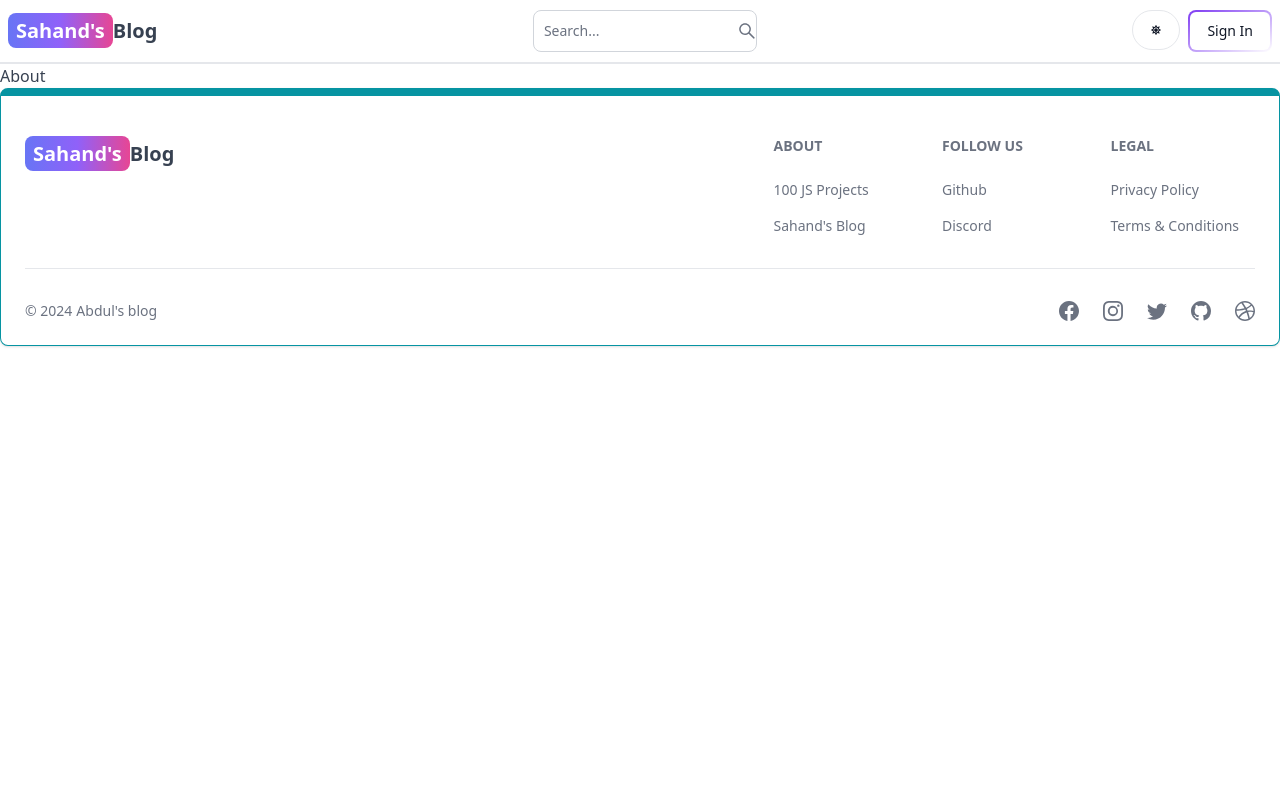
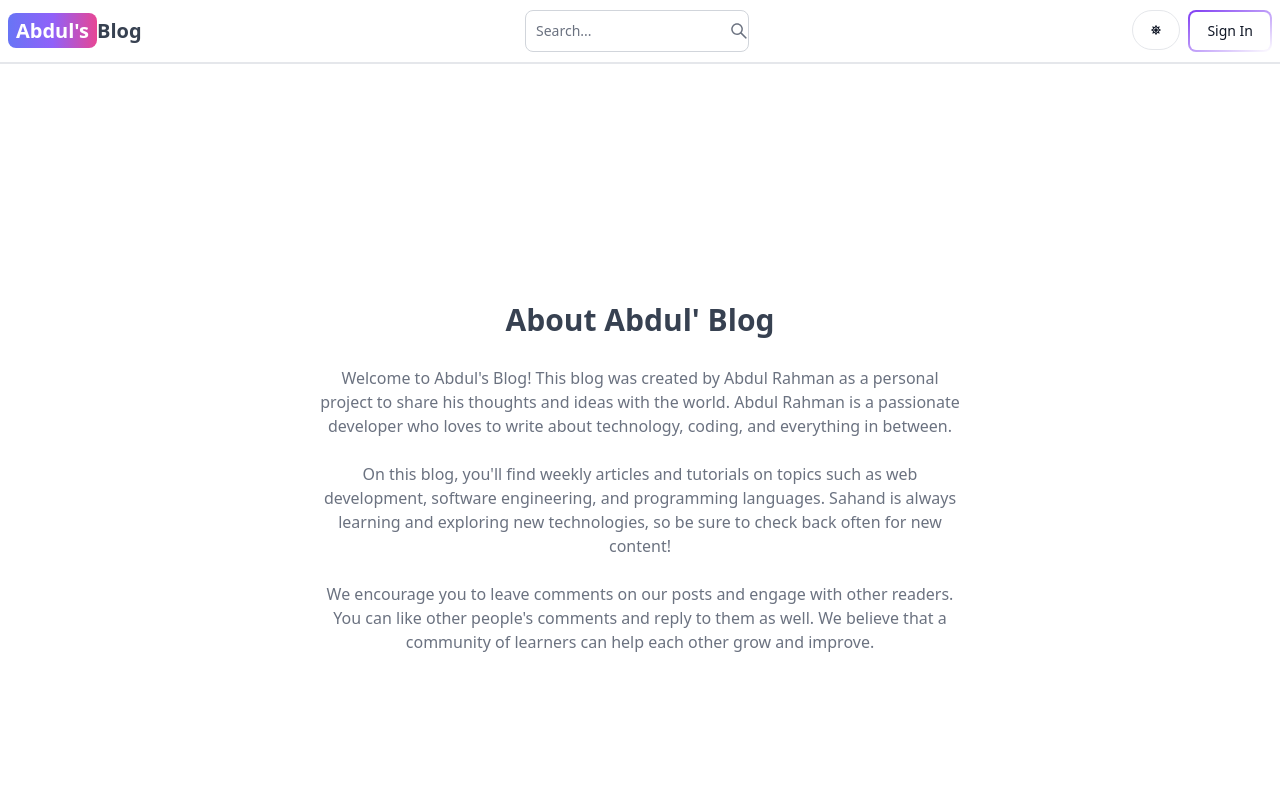
Before and after one commit to abdul8840/mern_blog, a React (Vite) app in the folder client/: page /about in a window 1280 px wide. Shown: the top 800 px of the page. Built offline with nearby package versions, Linux system fonts and the light colour scheme; no server answers.

Commit message:
add about page and project page ui

```diff
--- a/client/src/components/Footer.jsx
+++ b/client/src/components/Footer.jsx
@@ -38,16 +38,16 @@
               </Footer.LinkGroup>
             </div>
             <div>
-              <Footer.Title title='Follow us' />
+              <Footer.Title title='Nav Links' />
               <Footer.LinkGroup col>
+              <Footer.Link href='/'>Home</Footer.Link>
                 <Footer.Link
-                  href='https://www.github.com/sahandghavidel'
-                  target='_blank'
-                  rel='noopener noreferrer'
+                  href='/about'
                 >
-                  Github
+                  About
                 </Footer.Link>
-                <Footer.Link href='#'>Discord</Footer.Link>
+                <Footer.Link href='/projects'>Projects</Footer.Link>
+
               </Footer.LinkGroup>
             </div>
             <div>
--- a/client/src/components/Header.jsx
+++ b/client/src/components/Header.jsx
@@ -55,7 +55,7 @@
         className='self-center whitespace-nowrap text-sm sm:text-xl font-semibold dark:text-white'
       >
         <span className='px-2 py-1 bg-gradient-to-r from-indigo-500 via-purple-500 to-pink-500 rounded-lg text-white'>
-          Sahand's
+          Abdul's
         </span>
         Blog
       </Link>
--- a/client/src/pages/About.jsx
+++ b/client/src/pages/About.jsx
@@ -1,9 +1,35 @@
-import React from 'react'
+export default function About() {
+  return (
+    <div className='min-h-screen flex items-center justify-center'>
+      <div className='max-w-2xl mx-auto p-3 text-center'>
+        <div>
+          <h1 className='text-3xl font font-semibold text-center my-7'>
+            About Abdul' Blog
+          </h1>
+          <div className='text-md text-gray-500 flex flex-col gap-6'>
+            <p>
+              Welcome to Abdul's Blog! This blog was created by Abdul Rahman
+              as a personal project to share his thoughts and ideas with the
+              world. Abdul Rahman is a passionate developer who loves to write about
+              technology, coding, and everything in between.
+            </p>
 
-const About = () => {
-  return (
-    <div>About</div>
-  )
+            <p>
+              On this blog, you'll find weekly articles and tutorials on topics
+              such as web development, software engineering, and programming
+              languages. Sahand is always learning and exploring new
+              technologies, so be sure to check back often for new content!
+            </p>
+
+            <p>
+              We encourage you to leave comments on our posts and engage with
+              other readers. You can like other people's comments and reply to
+              them as well. We believe that a community of learners can help
+              each other grow and improve.
+            </p>
+          </div>
+        </div>
+      </div>
+    </div>
+  );
 }
-
-export default About
--- a/client/src/pages/Projects.jsx
+++ b/client/src/pages/Projects.jsx
@@ -1,9 +1,11 @@
-import React from 'react'
+import CallToAction from '../components/CallToAction';
 
-const Projects = () => {
+export default function Projects() {
   return (
-    <div>Projects</div>
+    <div className='min-h-screen max-w-2xl mx-auto flex justify-center items-center flex-col gap-6 p-3'>
+      <h1 className='text-3xl font-semibold'>Pojects</h1>
+      <p className='text-md text-gray-500'>Build fun and engaging projects while learning HTML, CSS, and JavaScript!</p>
+      <CallToAction />
+    </div>
   )
 }
-
-export default Projects
--- a/client/src/pages/SignIn.jsx
+++ b/client/src/pages/SignIn.jsx
@@ -49,7 +49,7 @@
         <div className='flex-1'>
           <Link to='/' className='font-bold dark:text-white text-4xl'>
             <span className='px-2 py-1 bg-gradient-to-r from-indigo-500 via-purple-500 to-pink-500 rounded-lg text-white'>
-              Sahand's
+              Abdul's
             </span>
             Blog
           </Link>
--- a/client/src/pages/SignUp.jsx
+++ b/client/src/pages/SignUp.jsx
@@ -50,7 +50,7 @@
             className="font-bold dark:text-white text-4xl"
           >
             <span className="px-2 py-1 bg-gradient-to-r from-indigo-500 via-purple-500 to-pink-500 rounded-lg text-white">
-              Sahand's
+              Abdul's
             </span>
             Blog
           </Link>
```
